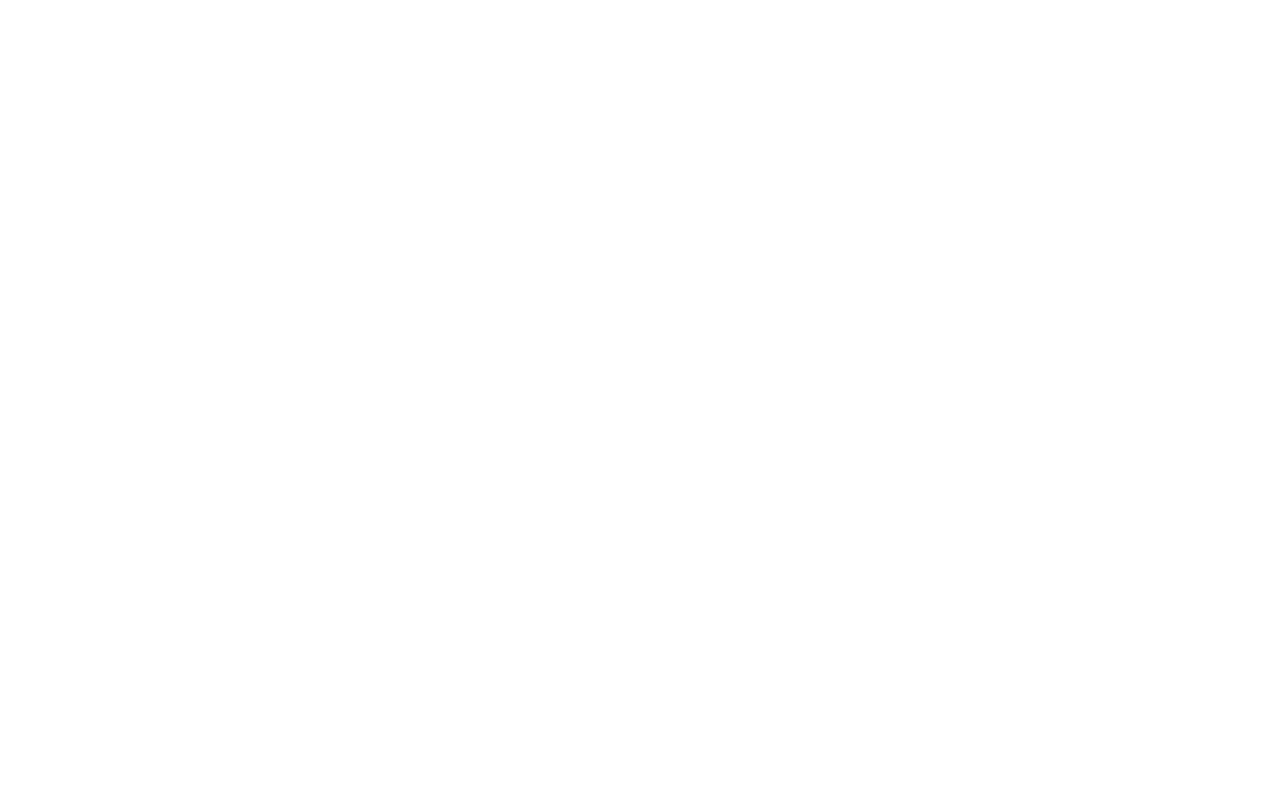
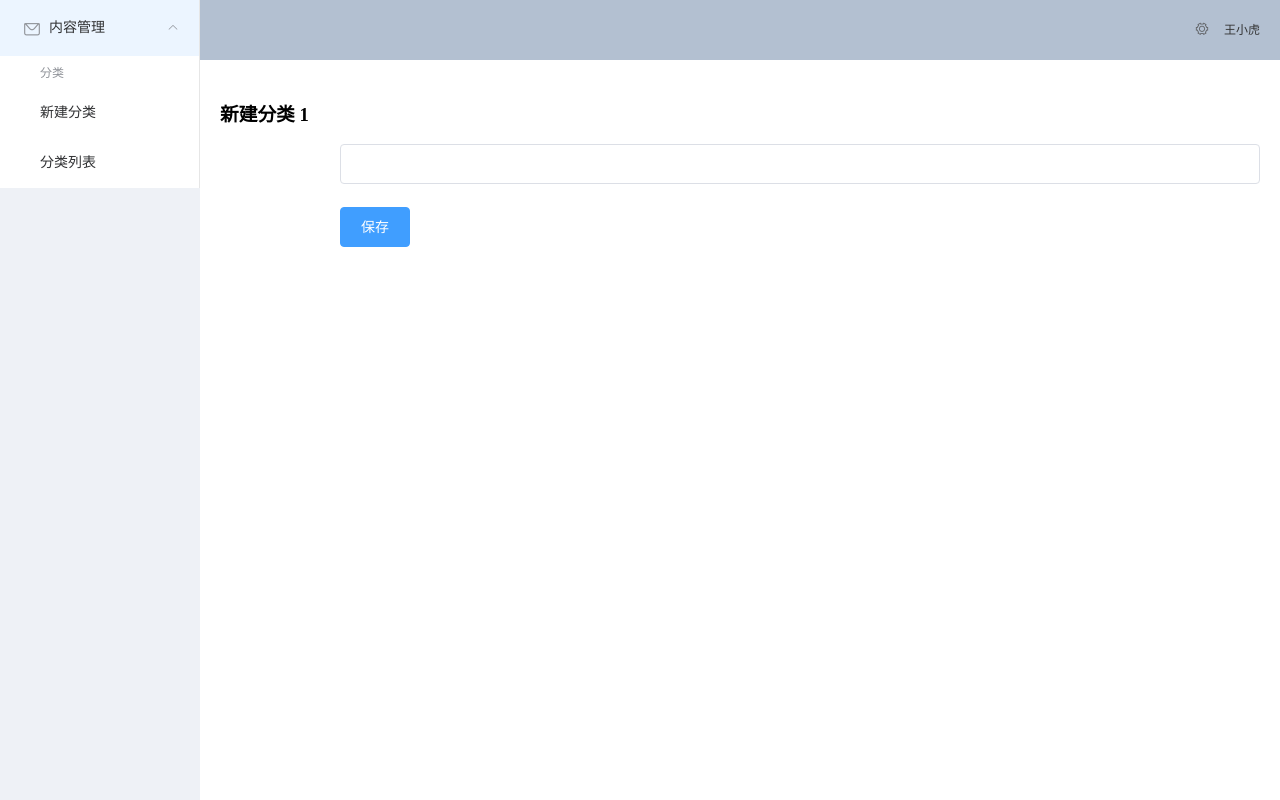
Before and after one commit to dsqsk/moba_project, a Vue app in the folder admin/: page /#/categories/edit/1 in a window 1280 px wide. Built offline with nearby package versions, Linux system fonts and the light colour scheme.

Commit message:
little debug and little bug

```diff
--- a/admin/src/router/index.js
+++ b/admin/src/router/index.js
@@ -15,6 +15,9 @@
         path: '/categories/create', component: CategoryEdit
       },
       {
+        path: '/categories/edit/:id', component: CategoryEdit, props: true
+      },
+      {
         path: '/categories/list', component: CategoryList
       },
     ]
--- a/admin/src/views/Category/CategoryEdit.vue
+++ b/admin/src/views/Category/CategoryEdit.vue
@@ -1,6 +1,6 @@
 <template>
   <div>
-    <h1>新建分类</h1>
+    <h1>新建分类 {{id}}</h1>
 
     <el-form label-width="120px" @submit.native.prevent="save">
       <el-form-item lable='名称'>
@@ -15,14 +15,22 @@
 
 <script>
 export default {
+  props: {
+    id: {}
+  },
   data () {
     return {
-      model: {}
+      model: {
+        name: ''
+      }
     }
   },
   methods: {
     async save () {
-      const res = await this.$http.post('categories', this.model)
+      const res = await this.$http.post('categories', {
+        id: this.id,
+        name: this.model.name
+      })
       console.log(res);
       this.$router.push('/categories/list')
       this.$message({
--- a/admin/src/views/Category/CategoryList.vue
+++ b/admin/src/views/Category/CategoryList.vue
@@ -6,7 +6,7 @@
       <el-table-column prop='name' label='分类名称'></el-table-column>
       <el-table-column fixed="right" label="操作" width="200">
         <template slot-scope="scope">
-          <el-button type="text" size="small">编辑</el-button>
+          <el-button type="text" size="small" @click="$router.push(`/categories/edit/${scope.row._id}`)">编辑</el-button>
         </template>
       </el-table-column>
     </el-table>
```
